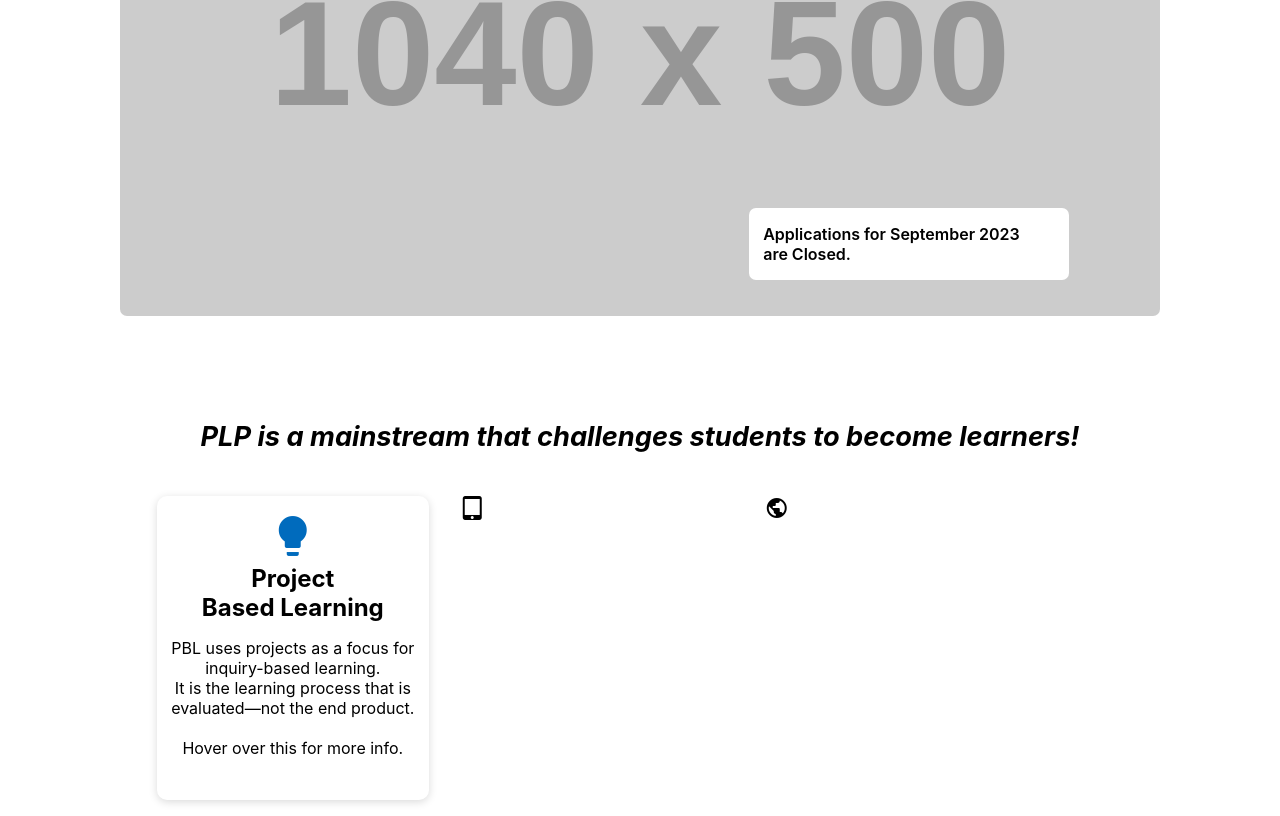
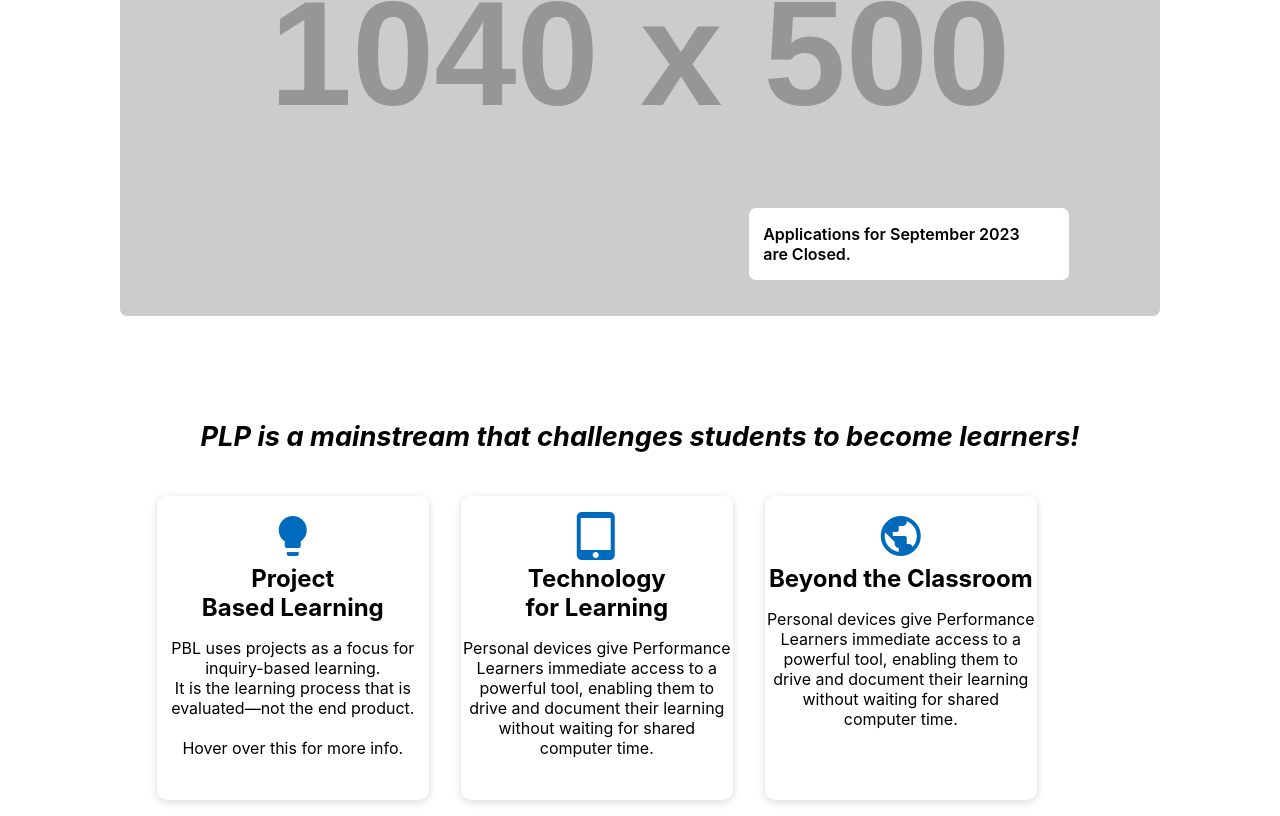
Before and after one commit to rainnfx/PLP-Site, a website built with Vite: page index.html in a window 1280 px wide. Shown: the part 538-1354 px from the top of the page. Built offline with nearby package versions, Linux system fonts and the light colour scheme; placeholder pictures from the web are drawn by us.

Commit message:
Will finish the Beyond the Classroom card later.

```diff
--- a/index.html
+++ b/index.html
@@ -65,7 +65,7 @@
         <div class="card">
           <div class="inner">
 
-            <div class="pbl-front">
+            <div class="card-front">
               <div class=card-front-icon>
                 <span class="material-icons md-48 plp-blue">lightbulb</span>
               </div>
@@ -75,7 +75,7 @@
               </div>
             </div>
 
-            <div class ="pbl-back">
+            <div class ="card-back">
               <h2>Project Based Learning</h2>
               <p>PLP students experience real-life learning, not just practice. Hands-on projects prepare them for challenges, developing critical skills essential for success. PLP's interactive approach provides a valuable learning experience.</p>
             </div>
@@ -83,11 +83,43 @@
         </div>
 
         <div class="card">
-          <span class="material-icons">tablet_mac</span>
+          <div class="inner">
+
+            <div class="card-front">
+              <div class=card-front-icon>
+                <span class="material-icons md-48 plp-blue">tablet_mac</span>
+              </div>
+              <div class="card-front-text">
+                <h2>Technology <br> for Learning</h2>
+                <p>Personal devices give Performance Learners immediate access to a powerful tool, enabling them to drive and document their learning without waiting for shared computer time.</p>
+              </div>
+            </div>
+
+            <div class ="card-back">
+              <h2>Technology <br> for Learning</h2>
+              <p>Performance Learners do not have to wait for scheduled ‘computer time’ on shared devices. Instead, with a personal device, students have just-in-time access to a powerful tool that allows them to drive and document their learning in a way they never could before.</p>
+            </div>
+          </div>
         </div>
 
-        <div class="card">
-          <span class="material-icons">public</span>
+                <div class="card">
+          <div class="inner">
+
+            <div class="card-front">
+              <div class=card-front-icon>
+                <span class="material-icons md-48 plp-blue">public</span>
+              </div>
+              <div class="card-front-text">
+                <h2>Beyond the Classroom</h2>
+                <p>Personal devices give Performance Learners immediate access to a powerful tool, enabling them to drive and document their learning without waiting for shared computer time.</p>
+              </div>
+            </div>
+
+            <div class ="card-back">
+              <h2>Beyond the Classroom</h2>
+              <p>Performance Learners do not have to wait for scheduled ‘computer time’ on shared devices. Instead, with a personal device, students have just-in-time access to a powerful tool that allows them to drive and document their learning in a way they never could before.</p>
+            </div>
+          </div>
         </div>
 
      </div>
--- a/style.css
+++ b/style.css
@@ -216,7 +216,6 @@ body {
 
 }
 
-/* Why? */
 .card:hover .inner{
   transform: rotateY(180deg);
   transition: transform 0.8s;
@@ -231,12 +230,12 @@ body {
   backface-visibility: hidden;
 
 }
-.pbl-back{
+.card-back{
     background-color: #006bbd;
   color: white;
   transform: rotateY(180deg);
 }
-.pbl-front{
+.card-front{
   background-color: white;
 }
 
```
